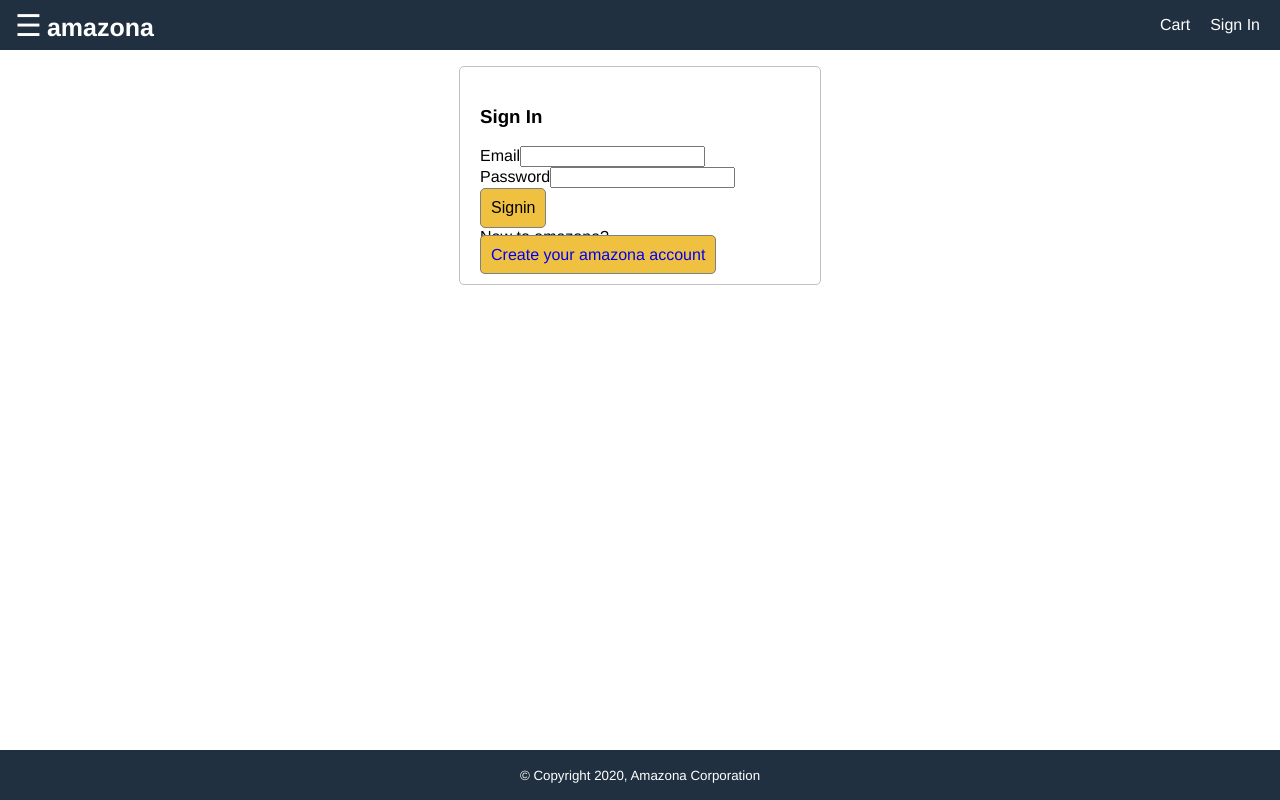
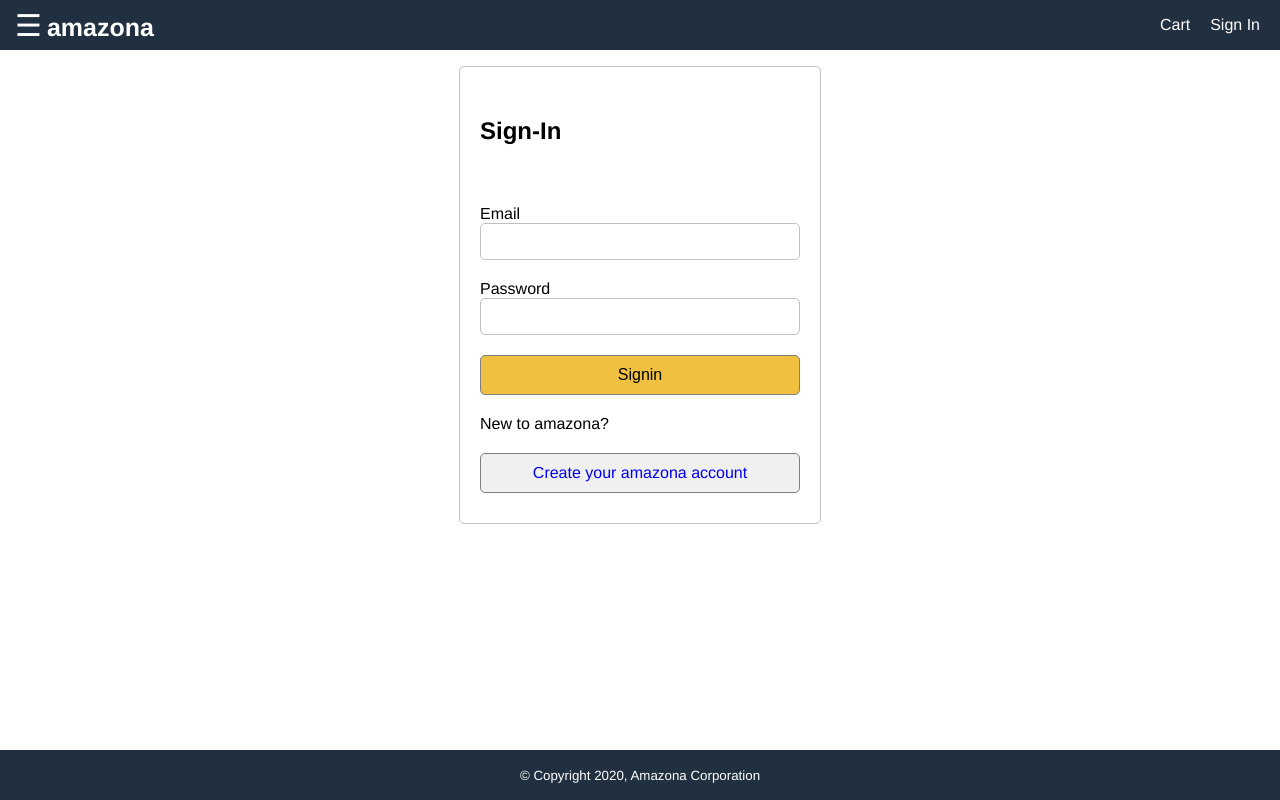
Before and after one commit to Ravi1717/amazona-ecommerce, a React (Create React App) app in the folder amazona/frontend/: page /signin in a window 1280 px wide. Built offline with nearby package versions, Linux system fonts and the light colour scheme.

Commit message:
User sign in done with redux

```diff
--- a/amazona/frontend/src/Screens/SigninScreen.js
+++ b/amazona/frontend/src/Screens/SigninScreen.js
@@ -1,21 +1,29 @@
 import React, { useEffect, useState } from "react";
 import { Link } from "react-router-dom";
 import { useSelector, useDispatch } from "react-redux";
+import { signin } from "../actions/userActions";
 
 function SigninScreen(props) {
   const [email, setEmail] = useState("");
   const [password, setPassword] = useState("");
 
+  const userSignin = useSelector((state) => state.userSignin);
+  const { loading, userInfo, error } = userSignin;
+
   const dispatch = useDispatch();
 
   useEffect(() => {
+    if (userInfo) {
+      props.history.push("/");
+    }
     return () => {
       //
     };
-  }, []);
+  }, [userInfo]);
 
   const submitHandler = (e) => {
     e.preventDefault();
+    dispatch(signin(email, password));
   };
 
   return (
@@ -23,10 +31,14 @@ function SigninScreen(props) {
       <form submit={submitHandler}>
         <ul className="form-container">
           <li>
-            <h3>Sign In</h3>
+            <h2>Sign-In</h2>
           </li>
           <li>
-            <label for="email">Email</label>
+            {loading && <div>Loading...</div>}
+            {error && <div>{error}</div>}
+          </li>
+          <li>
+            <label htmlFor="email">Email</label>
             <input
               type="email"
               name="email"
@@ -35,7 +47,7 @@ function SigninScreen(props) {
             ></input>
           </li>
           <li>
-            <label for="password">Password</label>
+            <label htmlFor="password">Password</label>
             <input
               type="password"
               id="password"
@@ -50,7 +62,7 @@ function SigninScreen(props) {
           </li>
           <li>New to amazona?</li>
           <li>
-            <Link to="/register" className="button full-width">
+            <Link to="/register" className="button secondary text-center">
               Create your amazona account
             </Link>
           </li>
--- /dev/null
+++ b/amazona/frontend/src/actions/userActions.js
@@ -0,0 +1,20 @@
+import Axios from "axios";
+import Cookie from "js-cookie";
+import {
+  USER_SIGNIN_REQUEST,
+  USER_SIGNIN_SUCCESS,
+  USER_SIGNIN_FAIL,
+} from "../constants/userConstants";
+
+const signin = (email, password) => async (dispatch) => {
+  dispatch({ type: USER_SIGNIN_REQUEST, payload: { email, password } });
+  try {
+    const { data } = await Axios.post("/api/users/signin", { email, password });
+    dispatch({ type: USER_SIGNIN_SUCCESS, payload: data });
+    Cookie.set("userinfo", JSON.stringify(data));
+  } catch (error) {
+    dispatch({ type: USER_SIGNIN_FAIL, payload: error.message });
+  }
+};
+
+export { signin };
--- /dev/null
+++ b/amazona/frontend/src/constants/userConstants.js
@@ -0,0 +1,3 @@
+export const USER_SIGNIN_REQUEST = "USER_SIGNIN_REQUEST";
+export const USER_SIGNIN_SUCCESS = "USER_SIGNIN_SUCCESS";
+export const USER_SIGNIN_FAIL = "USER_SIGNIN_FAIL";
--- a/amazona/frontend/src/index.css
+++ b/amazona/frontend/src/index.css
@@ -200,7 +200,15 @@ a:hover {
 .button:hover {
   border: 0.1rem #404040 solid;
 }
-
+.button.primary {
+  background-color: #f0c040;
+}
+.button.secondary {
+  background-color: #f0f0f0;
+}
+.text-center {
+  text-align: center;
+}
 /* Cart */
 
 .cart {
@@ -272,3 +280,14 @@ a:hover {
   border-radius: 0.5rem;
   list-style: none;
 }
+.form-container li {
+  display: flex;
+  flex-direction: column;
+  margin-bottom: 1rem;
+  margin-top: 1rem;
+}
+input {
+  padding: 1rem;
+  border: 0.1rem #c0c0c0 solid;
+  border-radius: 0.5rem;
+}
--- /dev/null
+++ b/amazona/frontend/src/reducers/userReducers.js
@@ -0,0 +1,20 @@
+import {
+  USER_SIGNIN_REQUEST,
+  USER_SIGNIN_SUCCESS,
+  USER_SIGNIN_FAIL,
+} from "../constants/userConstants";
+
+function userSigninReducer(state = {}, action) {
+  switch (action.type) {
+    case USER_SIGNIN_REQUEST:
+      return { loading: true };
+    case USER_SIGNIN_SUCCESS:
+      return { loading: false, userInfo: action.payload };
+    case USER_SIGNIN_FAIL:
+      return { loading: false, error: action.payload };
+    default:
+      return state;
+  }
+}
+
+export { userSigninReducer };
--- a/amazona/frontend/src/store.js
+++ b/amazona/frontend/src/store.js
@@ -6,6 +6,7 @@ import {
   productDetailsReducer,
 } from "./reducers/productReducers";
 import { cartReducer } from "./reducers/cartReducers";
+import { userSigninReducer } from "./reducers/userReducers";
 
 const cartItems = Cookie.getJSON("cartItems") || [];
 
@@ -15,6 +16,7 @@ const reducer = combineReducers({
   productList: productListReducer,
   productDetails: productDetailsReducer,
   cart: cartReducer,
+  userSignin: userSigninReducer,
 });
 
 const composeEnhancer = window.__REDUX_DEVTOOLS_EXTENSION_COMPOSE__ || compose;
--- a/amazona/package.json
+++ b/amazona/package.json
@@ -5,6 +5,7 @@
   "description": "",
   "main": "index.js",
   "dependencies": {
+    "body-parser": "^1.19.0",
     "cors": "^2.8.5",
     "dotenv": "^8.2.0",
     "express": "^4.17.1",
```
